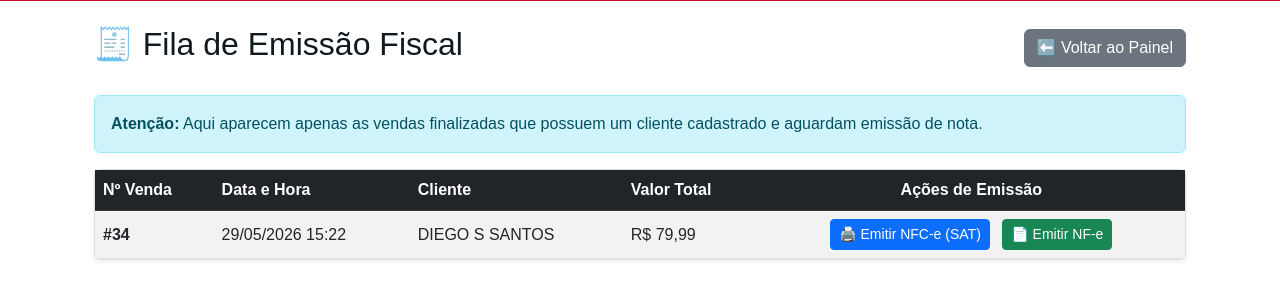
After one commit to Diego28ss/gestao-varejo-django, a Django app: page /gerenciapainel/emitirnota/ in a window 1280 px wide. The commit adds this page. Shown: the part 55-355 px from the top of the page. Run offline with Django 5.2, Linux system fonts and the light colour scheme; data comes from the database, SQL or seed files in the repository; both versions use the stored data as it was after the commit.

Commit message:
nota fiscal

```diff
--- /dev/null
+++ b/inventario/templates/inventario/emitir_notas.html
@@ -0,0 +1,96 @@
+{% extends 'inventario/base.html' %}
+
+{% block content %}
+<div class="container mt-4">
+    <div class="d-flex justify-content-between align-items-center mb-4">
+        <h2>🧾 Fila de Emissão Fiscal</h2>
+        <a href="{% url 'tela_painel_gerencia' %}" class="btn btn-secondary">⬅️ Voltar ao Painel</a>
+    </div>
+
+    <div class="alert alert-info">
+        <strong>Atenção:</strong> Aqui aparecem apenas as vendas finalizadas que possuem um cliente cadastrado e aguardam emissão de nota.
+    </div>
+
+    <div class="card shadow-sm">
+        <div class="card-body p-0">
+            <table class="table table-striped table-hover mb-0">
+                <thead class="table-dark">
+                    <tr>
+                        <th>Nº Venda</th>
+                        <th>Data e Hora</th>
+                        <th>Cliente</th>
+                        <th>Valor Total</th>
+                        <th class="text-center">Ações de Emissão</th>
+                    </tr>
+                </thead>
+                <tbody>
+                    {% for venda in vendas_pendentes %}
+                    <tr>
+                        <td class="align-middle fw-bold">#{{ venda.id }}</td>
+                        <td class="align-middle">{{ venda.data_venda|date:"d/m/Y H:i" }}</td>
+                        <td class="align-middle">{{ venda.cliente }}</td>
+                        <td class="align-middle">R$ {{ venda.valor_total }}</td>
+                        <td class="text-center align-middle">
+                            <button class="btn btn-primary btn-sm mx-1" onclick="enviarParaRobo('SAT', {{ venda.id }})">
+                                🖨️ Emitir NFC-e (SAT)
+                            </button>
+
+                            <button class="btn btn-success btn-sm mx-1" onclick="enviarParaRobo('NFE', {{ venda.id }})">
+                                📄 Emitir NF-e
+                            </button>
+                        </td>
+                    </tr>
+                    {% empty %}
+                    <tr>
+                        <td colspan="5" class="text-center py-4 text-muted">
+                            <h5>Nenhuma venda aguardando emissão no momento.</h5>
+                            <p class="mb-0">A fila está limpa! Excelente trabalho.</p>
+                        </td>
+                    </tr>
+                    {% endfor %}
+                </tbody>
+            </table>
+        </div>
+    </div>
+</div>
+
+<script>
+    function enviarParaRobo(tipoNota, vendaId) {
+        if(!confirm("Deseja enviar a Venda #" + vendaId + " para emissão de " + tipoNota + " no caixa da loja?")) {
+            return;
+        }
+
+        let btn = event.target;
+        let textoOriginal = btn.innerHTML;
+        btn.innerHTML = '⏳ Enviando...';
+        btn.disabled = true;
+
+        fetch('/api/fiscal/acionar-emissao/', {
+            method: 'POST',
+            headers: {
+                'Content-Type': 'application/json',
+            },
+            body: JSON.stringify({
+                'venda_id': vendaId,
+                'tipo_nota': tipoNota
+            })
+        })
+        .then(response => response.json())
+        .then(data => {
+            if(data.sucesso) {
+                alert("🚀 " + data.mensagem);
+                location.reload();
+            } else {
+                alert("❌ Erro: " + data.erro);
+                btn.innerHTML = textoOriginal;
+                btn.disabled = false;
+            }
+        })
+        .catch(error => {
+            alert("❌ Erro de comunicação com o servidor.");
+            btn.innerHTML = textoOriginal;
+            btn.disabled = false;
+        });
+    }
+</script>
+{% endblock %}
--- a/inventario/views/gerencia.py
+++ b/inventario/views/gerencia.py
@@ -1,5 +1,12 @@
 from django.shortcuts import render, redirect
+from django.http import JsonResponse
+from django.views.decorators.csrf import csrf_exempt
+import json
+from inventario.models import Vendas
 
+# ==========================================
+# PAINEL DE GERÊNCIA PRINCIPAL
+# ==========================================
 def tela_painel_gerencia(request):
     """
     Controla o acesso à tela centralizadora do Painel de Gerência.
@@ -7,4 +14,87 @@ def tela_painel_gerencia(request):
     if 'usuario_logado' not in request.session:
         return redirect('login')
 
+    # ESTA É A LINHA QUE ESTAVA FALTANDO E CAUSOU O ERRO!
     return render(request, 'inventario/painel_gerencia.html')
+
+
+# ==========================================
+# TELA: FILA FISCAL
+# ==========================================
+def emitir_notas(request):
+    """
+    Tela dedicada para o faturamento fiscal.
+    Lista apenas vendas finalizadas com cliente que estão aguardando emissão.
+    """
+    # Filtra as vendas na fila, da mais recente para a mais antiga
+    vendas_pendentes = Vendas.objects.filter(
+        status_fiscal='AGUARDANDO_EMISSAO'
+    ).order_by('-data_venda')
+
+    contexto = {
+        'vendas_pendentes': vendas_pendentes
+    }
+
+    return render(request, 'inventario/emitir_notas.html', contexto)
+
+
+# ==========================================
+# API: COMUNICAÇÃO COM O ROBÔ LOCAL (BOTÕES)
+# ==========================================
+@csrf_exempt
+def api_acionar_emissao(request):
+    """
+    Recebe o clique do botão no painel e muda o status da venda
+    para que o Robô do SAT no computador da loja saiba que tem de agir.
+    """
+    if request.method == 'POST':
+        try:
+            dados = json.loads(request.body)
+            venda_id = dados.get('venda_id')
+            tipo_nota = dados.get('tipo_nota') # 'SAT' ou 'NFE'
+
+            venda = Vendas.objects.get(id=venda_id)
+
+            # Muda o status para avisar o robô local!
+            if tipo_nota == 'SAT':
+                venda.status_fiscal = 'PROCESSANDO_SAT'
+            else:
+                venda.status_fiscal = 'PROCESSANDO_NFE'
+
+            venda.save()
+
+            return JsonResponse({'sucesso': True, 'mensagem': f'Ordem de {tipo_nota} enviada para a loja!'})
+        except Exception as e:
+            return JsonResponse({'sucesso': False, 'erro': str(e)})
+
+    return JsonResponse({'sucesso': False, 'erro': 'Método inválido'})
+# ==========================================
+# API: A PORTA PARA O ROBÔ DA LOJA LER A FILA
+# ==========================================
+@csrf_exempt
+def api_tarefas_robo(request):
+    """
+    O robô local (no Windows da loja) chama esta URL a cada 5 segundos.
+    Retorna a venda mais antiga que o gerente clicou para emitir.
+    """
+    if request.method == 'GET':
+        # Procura a primeira venda que está PROCESSANDO (SAT ou NFE)
+        venda = Vendas.objects.filter(
+            status_fiscal__in=['PROCESSANDO_SAT', 'PROCESSANDO_NFE']
+        ).order_by('data_venda').first()
+
+        if venda:
+            tipo = 'SAT' if venda.status_fiscal == 'PROCESSANDO_SAT' else 'NFE'
+
+            # Mais tarde vamos colocar aqui os produtos,
+            # para já vamos passar só o básico para o teste!
+            dados = {
+                'tem_tarefa': True,
+                'venda_id': venda.id,
+                'tipo_nota': tipo,
+                'cliente': venda.cliente,
+                'valor_total': str(venda.valor_total)
+            }
+            return JsonResponse(dados)
+        else:
+            return JsonResponse({'tem_tarefa': False})
--- a/jb_sistema/urls.py
+++ b/jb_sistema/urls.py
@@ -87,4 +87,9 @@ urlpatterns = [
     path('cadastrar-vinculo/', cadastrar_tintometrico, name='lista_tintometrico'),
     path('api/buscar-detalhes-base/', api_buscar_detalhes_base, name='api_detalhes_base'),
     path('api/pesquisar-base-alternativa/', api_pesquisar_base_alternativa, name='api_pesquisar_base_alternativa'),
+
+    # emitir nota fiscal (NOVO)
+    path('gerenciapainel/emitirnota/', gerencia.emitir_notas, name='emitir_notas'),
+    path('api/fiscal/acionar-emissao/', gerencia.api_acionar_emissao, name='api_acionar_emissao'),
+    path('api/fiscal/tarefas-robo/', gerencia.api_tarefas_robo, name='api_tarefas_robo'),
 ]
```
Also changed, not shown: inventario/models.py (+48 -61 lines), inventario/services/vendas.py (+18 -12 lines), inventario/templates/inventario/painel_gerencia.html (+11 -0 lines), robofiscal_jb.py (added, +73 -0 lines), inventario/migrations/0003_configuracaoemissor_clientes_codigo_ibge_and_more.py (added), inventario/migrations/0004_configuracaoemissor_email_produtos_aliquota_icms_and_more.py (added), jb_tintas.db.
